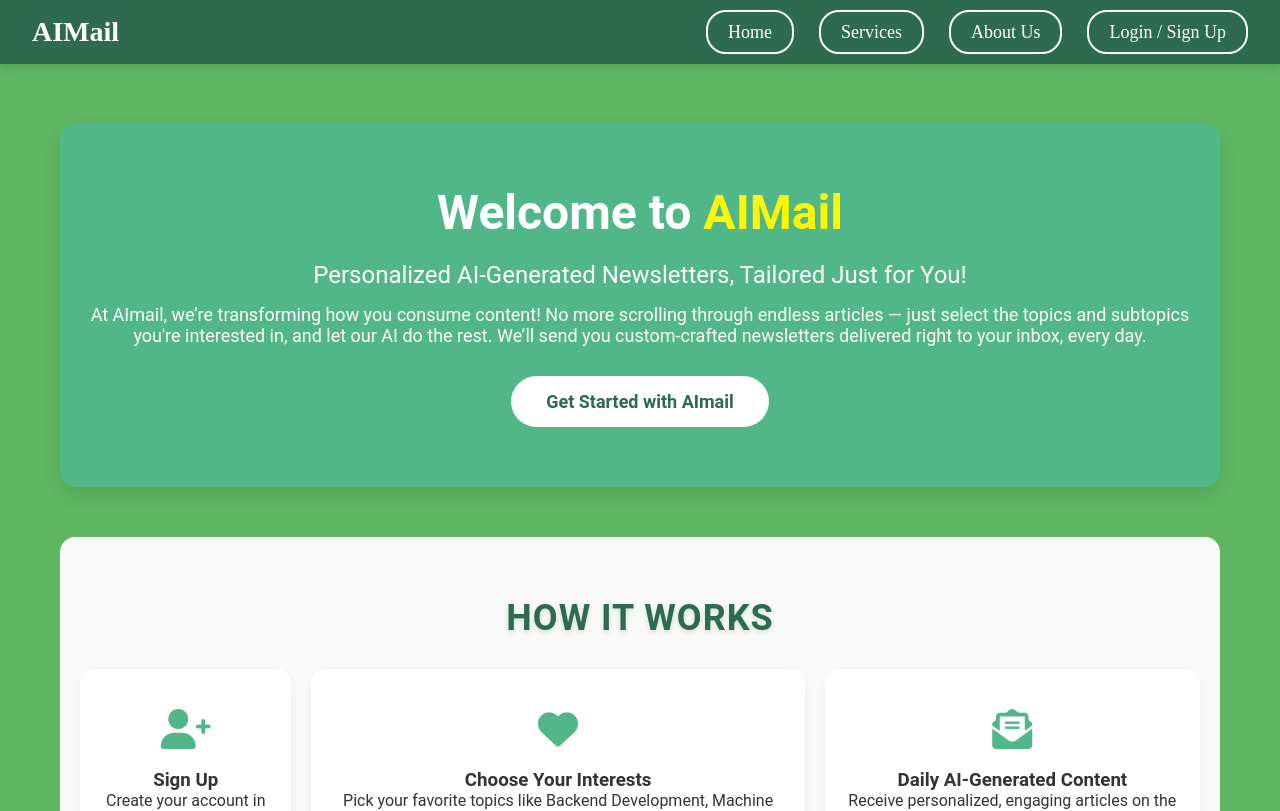
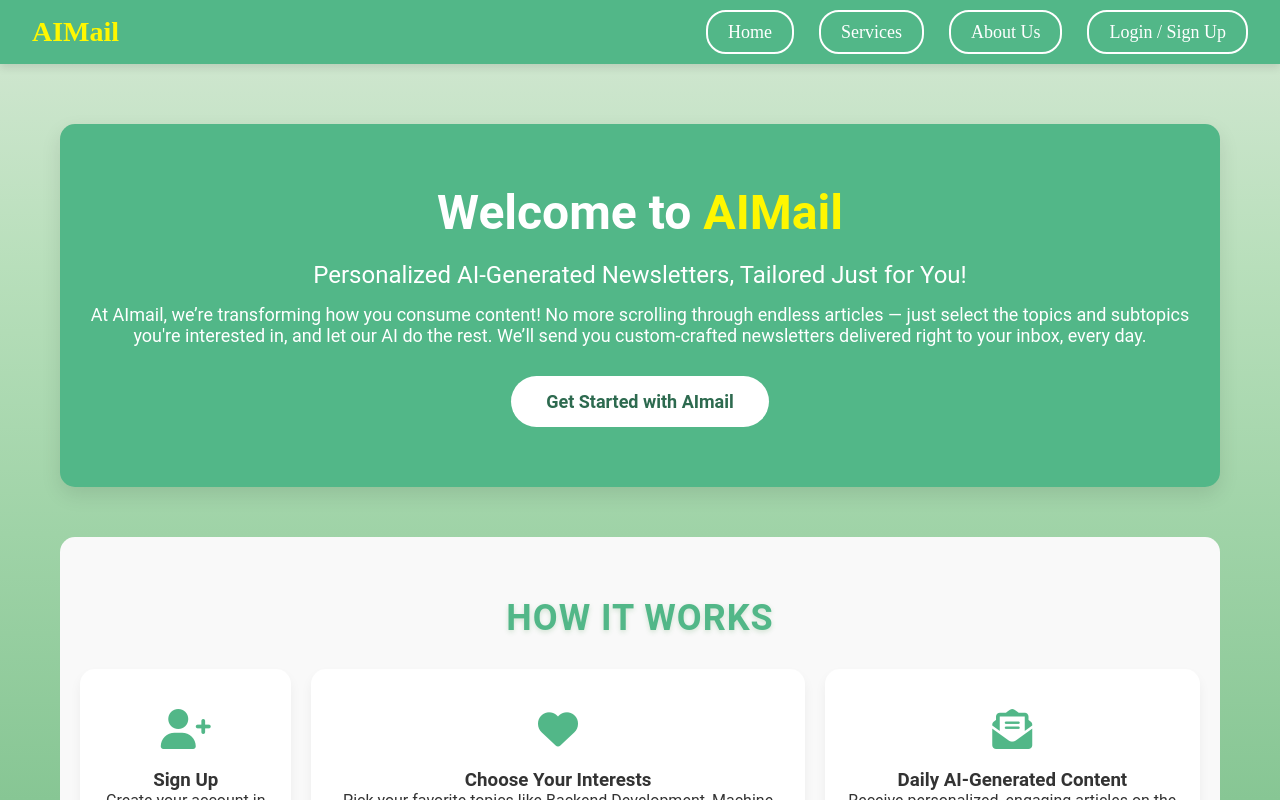
Before and after one commit to KodaKodama/AIMail, a React (Vite) app in the folder client/: page / in a window 1280 px wide. Shown: the top 811 px of the page. Built offline with nearby package versions, Linux system fonts and the light colour scheme.

Commit message:
Update colors and background

```diff
--- a/client/src/css/HomePage.css
+++ b/client/src/css/HomePage.css
@@ -74,7 +74,7 @@ a {
 
 .section-title {
   font-size: 36px;
-  color: #2d6a4f;
+  color: #52b788;
   margin-bottom: 30px;
 }
 
--- a/client/src/css/LoginRegisterForm.css
+++ b/client/src/css/LoginRegisterForm.css
@@ -57,7 +57,7 @@
 h2 {
   margin-bottom: 1.25rem; /* 20px = 1.25rem */
   font-size: 1.5rem; /* 24px = 1.5rem */
-  color: #388e3c;
+  color: #52b788;
   letter-spacing: 0.0625rem; /* 1px = 0.0625rem */
   text-transform: uppercase;
   text-shadow: 0 0.125rem 0.3125rem rgba(56, 142, 60, 0.2); /* 0 2px 5px = 0 0.125rem 0.3125rem */
@@ -90,7 +90,7 @@ input:focus {
   margin-bottom: 1em;
   margin-top: 1em;
   width: 100%;
-  background-color: #388e3c;
+  background-color: #52b788;
   color: white;
   border: none;
   border-radius: 0.5rem; /* 8px = 0.5rem */
@@ -106,7 +106,7 @@ input:focus {
 
 /* Switch Text */
 .switch-text {
-  color: #388e3c;
+  color: #52b788;
   cursor: pointer;
   font-weight: bold;
   transition: color 0.3s ease, transform 0.2s ease;
--- a/client/src/css/Navbar.css
+++ b/client/src/css/Navbar.css
@@ -4,7 +4,7 @@
     justify-content: space-between;
     align-items: center;
     padding: 1rem 2rem;
-    background-color: #2d6a4f;
+    background-color: #52b788;
     box-shadow: 0 0.25rem 0.5rem rgba(0, 0, 0, 0.1);
     position: relative;
 }
@@ -12,7 +12,7 @@
 .navbar-logo a {
     font-size: 1.75rem;
     font-weight: bold;
-    color: #ffffff;
+    color: #fff700;
     text-decoration: none;
 }
 
@@ -37,7 +37,7 @@
     font-weight: 500;
     padding: 0.625rem 1.25rem;
     border-radius: 1.25rem;
-    background-color: #2d6a4f;
+    background-color: #52b788;
     border: 0.125rem solid white;
     transition: all 0.5s ease;
 }
--- a/client/src/css/index.css
+++ b/client/src/css/index.css
@@ -3,6 +3,16 @@
   margin: 0;
   box-sizing: border-box;
 }
+
+html, body {
+  height: 100%;
+  overflow-x: hidden; /* Prevent horizontal scroll */
+}
+
 body {
-  background: #5FB762;
+  background: linear-gradient(to bottom, #d5e8d4, #b8dfbb, #9fd3a7, #87c694);
+  min-height: 100vh; /* Ensures body expands to full height */
+  position: relative;
+  display: flex;
+  flex-direction: column;
 }
--- a/package.json
+++ b/package.json
@@ -1,5 +1,6 @@
 {
   "dependencies": {
+    "axios": "^1.7.7",
     "react-router-dom": "^6.26.2"
   }
 }
```
Also changed, not shown: client/src/components/LoginRegisterForm.jsx (indentation only), 1 other file (tests, documents, lock files or other folders).
